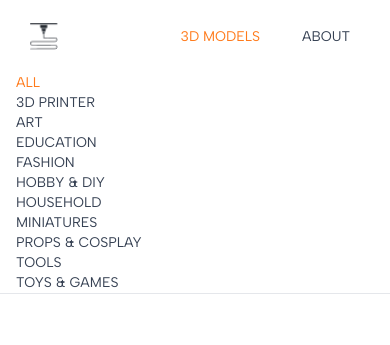
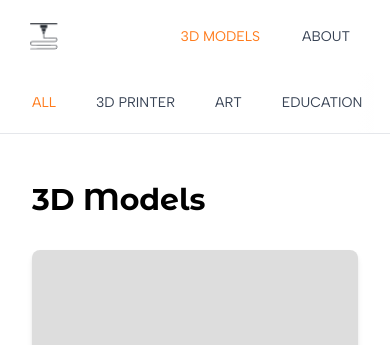
Before and after one commit to ashlee-seagle/nextjs-learning, a Next.js app: page /3d-models in a window 390 px wide. Shown: the top 345 px of the page. Built offline with nearby package versions, Linux system fonts and the light colour scheme.

Commit message:
Make category nav scroll horizontally on mobile

```diff
--- a/src/app/components/CategoriesNav.tsx
+++ b/src/app/components/CategoriesNav.tsx
@@ -12,8 +12,8 @@ export default function CategoriesNav() {
   return (
     <aside className="sticky top-0 z-10 w-full bg-white border-b border-gray-200 md:fixed md:w-64 md:top-1/2 md:-translate-y-1/2 md:border-none">
       <div className="relative">
-        <nav>
-          <ul>
+        <nav className="overflow-x-auto md:overflow-visible">
+          <ul className="flex items-center gap-2 px-4 py-3 md:block md:px-0 md:py-0 md:space-y-2">
             <NavLink href="/3d-models" isActive={pathname === "/3d-models"}>
               All
             </NavLink>
--- a/src/app/components/NavLink.tsx
+++ b/src/app/components/NavLink.tsx
@@ -3,10 +3,10 @@ import type { NavLinkProps } from "@/app/types";
 
 export default function NavLink({ href, children, isActive }: NavLinkProps) {
   return (
-    <li className="text-sm uppercase">
+    <li className="text-sm uppercase shrink-0">
       <Link
         href={href}
-        className={`px-4 py-2 transition-colors rounded-md cursor-pointer hover:text-orange-accent ${isActive ? "text-orange-accent" : "text-gray-700"}`}
+        className={`block px-4 py-2 transition-colors rounded-md cursor-pointer hover:text-orange-accent ${isActive ? "text-orange-accent" : "text-gray-700"}`}
       >
         {children}
       </Link>
```
